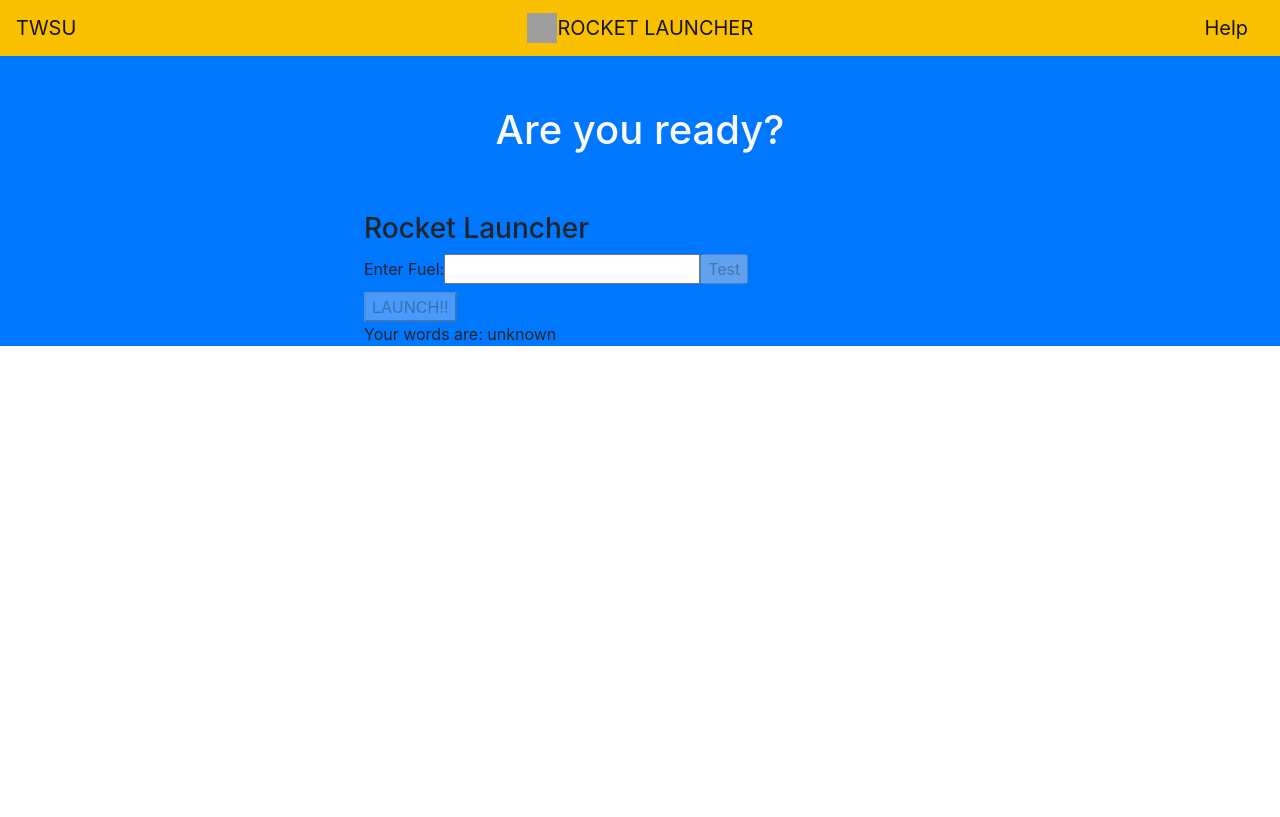
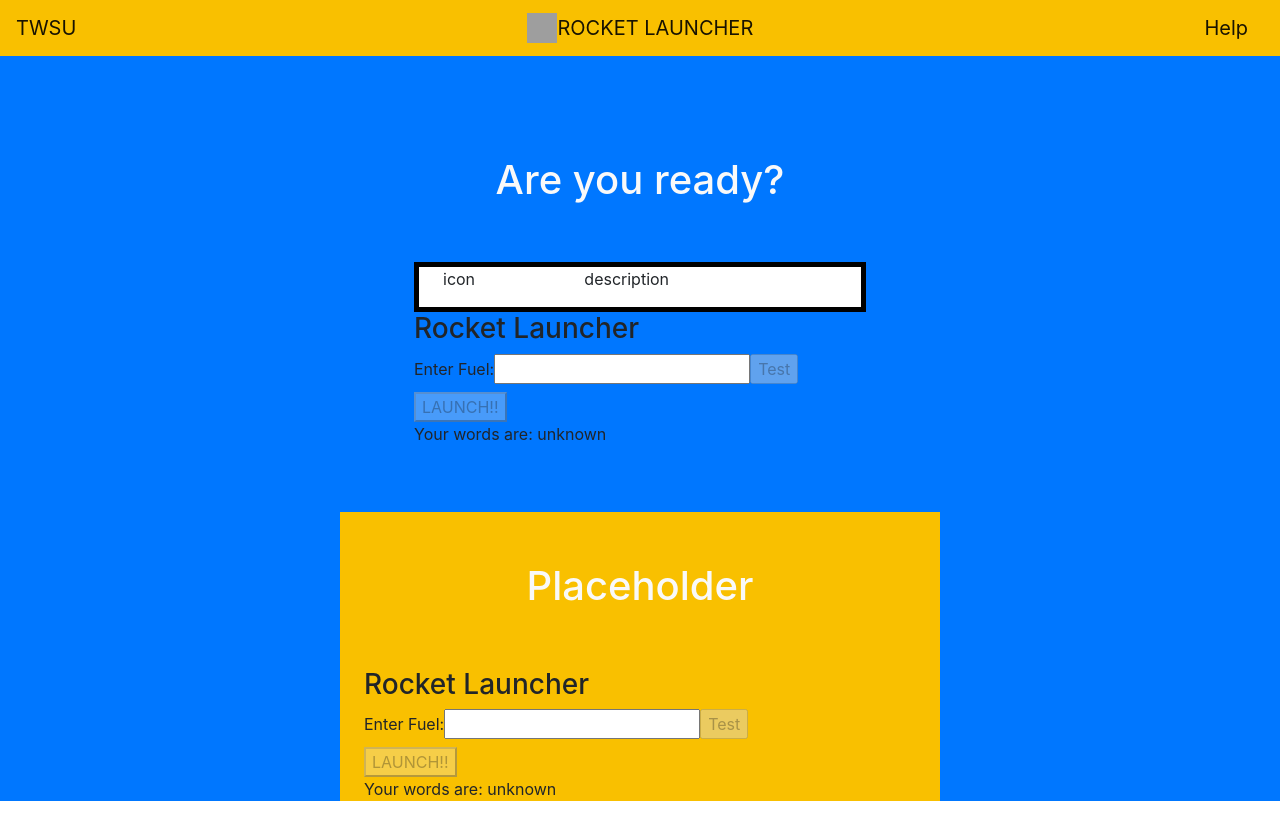
Before and after one commit to maraesa100/TWSU-frontend, a React (Create React App) app: page / in a window 1280 px wide. Built offline with nearby package versions, Linux system fonts and the light colour scheme; grey boxes are pictures that could not be loaded.

Commit message:
added PowerComponent

```diff
--- /dev/null
+++ b/src/components/PowerComponent.tsx
@@ -0,0 +1,33 @@
+import * as React from 'react'
+import Container from '@material-ui/core/Container'
+import Row from 'react-bootstrap/Row'
+import Col from 'react-bootstrap/Col'
+
+interface PowerComponentProps {
+  backgroundColor?: string
+  borderStyleActive?: boolean
+}
+export const PowerComponent: React.FC<PowerComponentProps> = ({
+  backgroundColor,
+  borderStyleActive
+}) => (
+  <Container
+    style={{
+      borderStyle: borderStyleActive ? 'solid' : 'none',
+      borderWidth: 5,
+      borderColor: 'black',
+      backgroundColor: backgroundColor ? backgroundColor : 'white'
+    }}
+  >
+    <Row>
+      <Col xs={12} md={4}>
+        <p>icon</p>
+      </Col>
+      <Col xs={12} md={8}>
+        <p>description</p>
+      </Col>
+    </Row>
+  </Container>
+)
+
+export default PowerComponent
--- a/src/pages/HomePage.tsx
+++ b/src/pages/HomePage.tsx
@@ -2,10 +2,10 @@ import axios from 'axios'
 import React from 'react'
 // import { string } from 'prop-types'
 
-// Component Imports
+// Bespoke Component Imports
 import RocketLaunch from '../components/RocketLaunch'
-// import MenuBar from '../components/MenuBar'
 import Title from '../components/Title'
+import PowerComponent from '../components/PowerComponent'
 
 // Material UI imports
 import Container from '@material-ui/core/Container'
@@ -108,8 +108,28 @@ class HomePage extends React.Component<MyProps, MyState> {
 
           <Navbar.Brand href='#home'>Help</Navbar.Brand>
         </Navbar>
+
+        {/* top content container - slighty narrower than launch container */}
         <Container maxWidth='sm'>
-          <Title title='Are you ready?' />
+          <Container style={{ padding: 50 }}>
+            <Title title='Are you ready?' />
+
+            <PowerComponent borderStyleActive />
+
+            <RocketLaunch
+              onSubmit={e => this.handleSubmit(e)}
+              formValue={this.state.formValue}
+              handleChange={e => this.handleChange(e)}
+              willRocketLaunch={this.state.willRocketLaunch}
+            />
+            <p>
+              Your words are: {this.state.happyOrSad}{' '}
+              {this.state.happyOrSad === null ? 'unknown' : null}
+            </p>
+          </Container>
+        </Container>
+        <Container maxWidth='sm' style={{ backgroundColor: '#F9C000' }}>
+          <Title title='Placeholder' />
 
           <RocketLaunch
             onSubmit={e => this.handleSubmit(e)}
```
